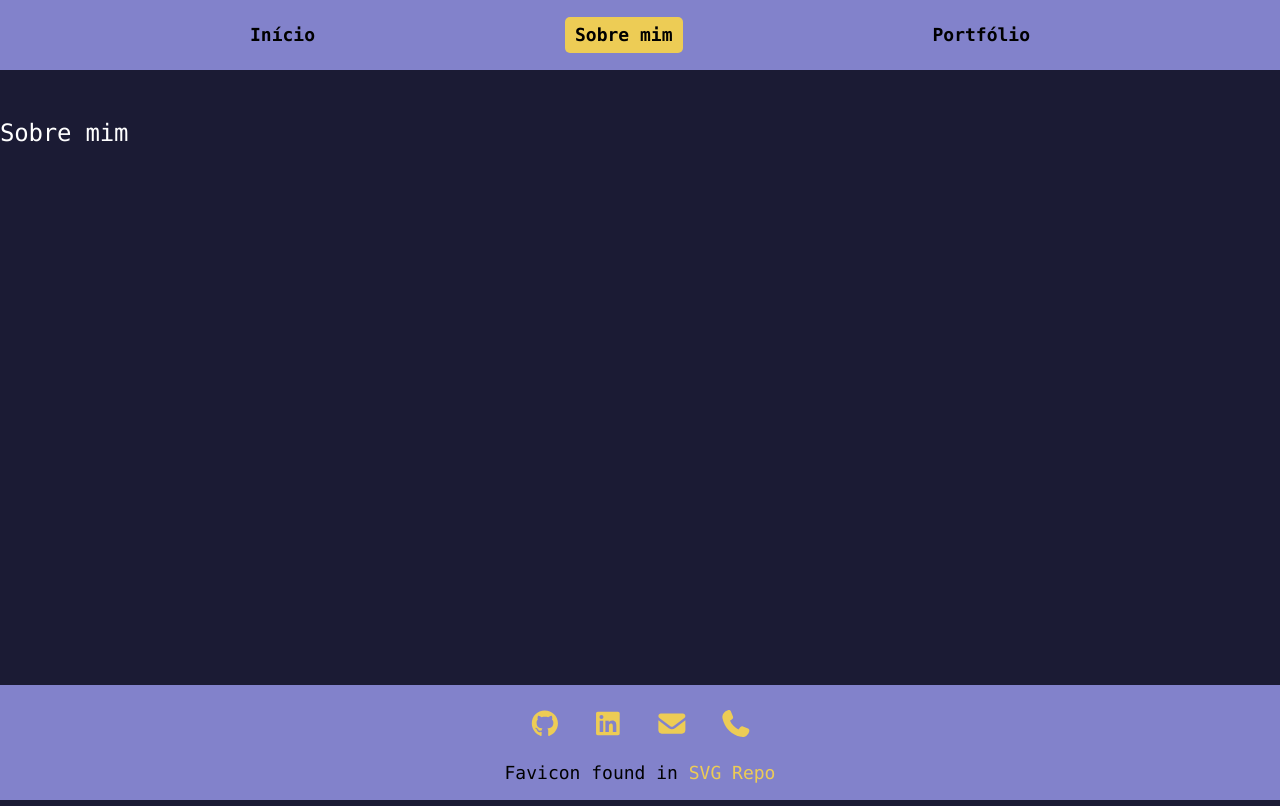
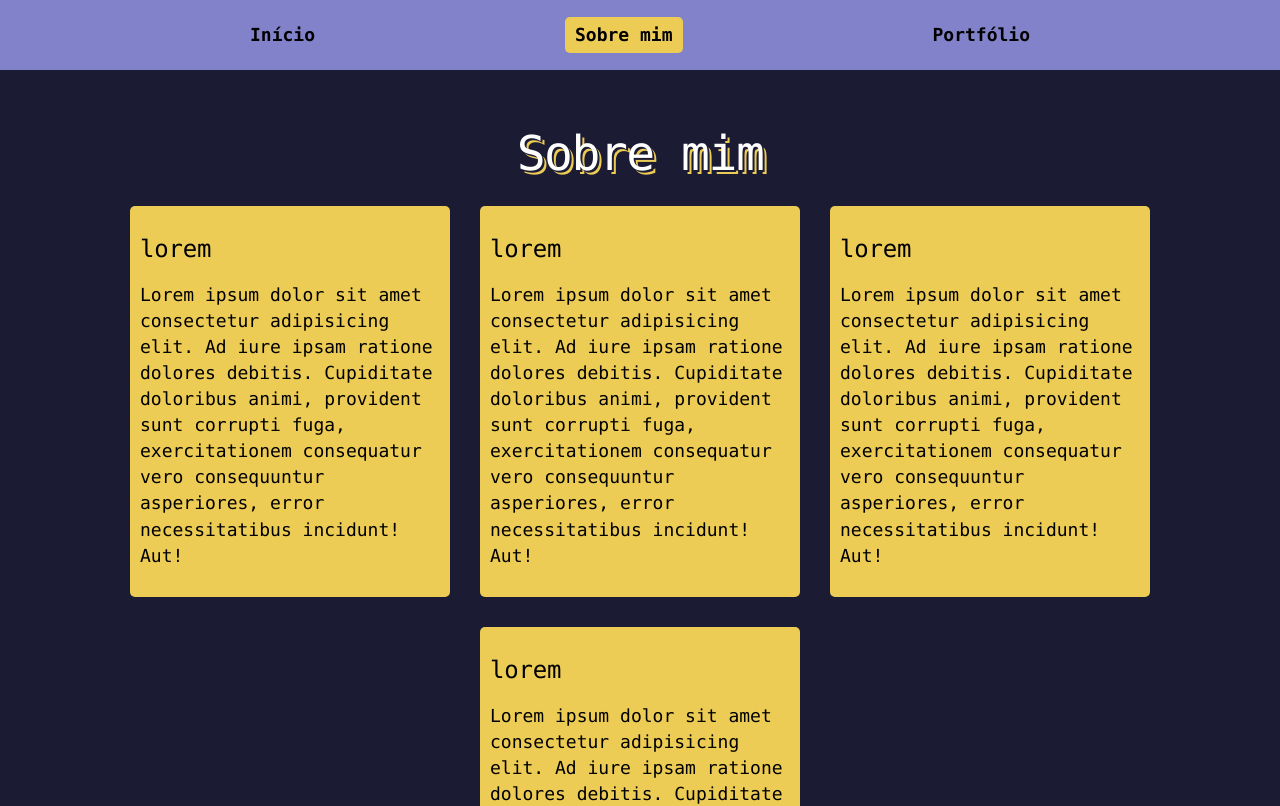
Before and after one commit to Clarinhaaa/minha-pagina-cin, a React (Vite) app: page /sobre-mim in a window 1280 px wide. Shown: the top 806 px of the page. Built offline with nearby package versions, Linux system fonts and the light colour scheme.

Commit message:
feat: cria a página Sobre Mim

```diff
--- a/src/pages/SobreMim.module.css
+++ b/src/pages/SobreMim.module.css
@@ -0,0 +1,30 @@
+.sobreMimContainer {
+  display: flex;
+  flex-direction: column;
+  align-items: center;
+}
+
+.infoContainer {
+  display: flex;
+  flex-direction: row;
+  flex-wrap: wrap;
+  gap: 30px;
+  justify-content: center;
+}
+
+.textBlock {
+  width: 300px;
+  background-color: var(--accent-color);
+  padding: 10px;
+  border-radius: 5px;
+  transition: box-shadow .3s;
+
+  h2,
+  p {
+    color: #000;
+  }
+}
+
+.textBlock:hover {
+    box-shadow: 5px 5px #fff;
+}
--- a/src/pages/SobreMim.tsx
+++ b/src/pages/SobreMim.tsx
@@ -1,5 +1,50 @@
+import styles from "./SobreMim.module.css";
+
 function SobreMim() {
-  return <h2>Sobre mim</h2>;
+  return (
+    <section className={styles.sobreMimContainer}>
+      <h1>Sobre mim</h1>
+
+      <section className={styles.infoContainer}>
+        <article className={styles.textBlock}>
+          <h2>lorem</h2>
+          <p>
+            Lorem ipsum dolor sit amet consectetur adipisicing elit. Ad iure
+            ipsam ratione dolores debitis. Cupiditate doloribus animi, provident
+            sunt corrupti fuga, exercitationem consequatur vero consequuntur
+            asperiores, error necessitatibus incidunt! Aut!
+          </p>
+        </article>
+        <article className={styles.textBlock}>
+          <h2>lorem</h2>
+          <p>
+            Lorem ipsum dolor sit amet consectetur adipisicing elit. Ad iure
+            ipsam ratione dolores debitis. Cupiditate doloribus animi, provident
+            sunt corrupti fuga, exercitationem consequatur vero consequuntur
+            asperiores, error necessitatibus incidunt! Aut!
+          </p>
+        </article>
+        <article className={styles.textBlock}>
+          <h2>lorem</h2>
+          <p>
+            Lorem ipsum dolor sit amet consectetur adipisicing elit. Ad iure
+            ipsam ratione dolores debitis. Cupiditate doloribus animi, provident
+            sunt corrupti fuga, exercitationem consequatur vero consequuntur
+            asperiores, error necessitatibus incidunt! Aut!
+          </p>
+        </article>
+        <article className={styles.textBlock}>
+          <h2>lorem</h2>
+          <p>
+            Lorem ipsum dolor sit amet consectetur adipisicing elit. Ad iure
+            ipsam ratione dolores debitis. Cupiditate doloribus animi, provident
+            sunt corrupti fuga, exercitationem consequatur vero consequuntur
+            asperiores, error necessitatibus incidunt! Aut!
+          </p>
+        </article>
+      </section>
+    </section>
+  );
 }
 
 export default SobreMim;
```
